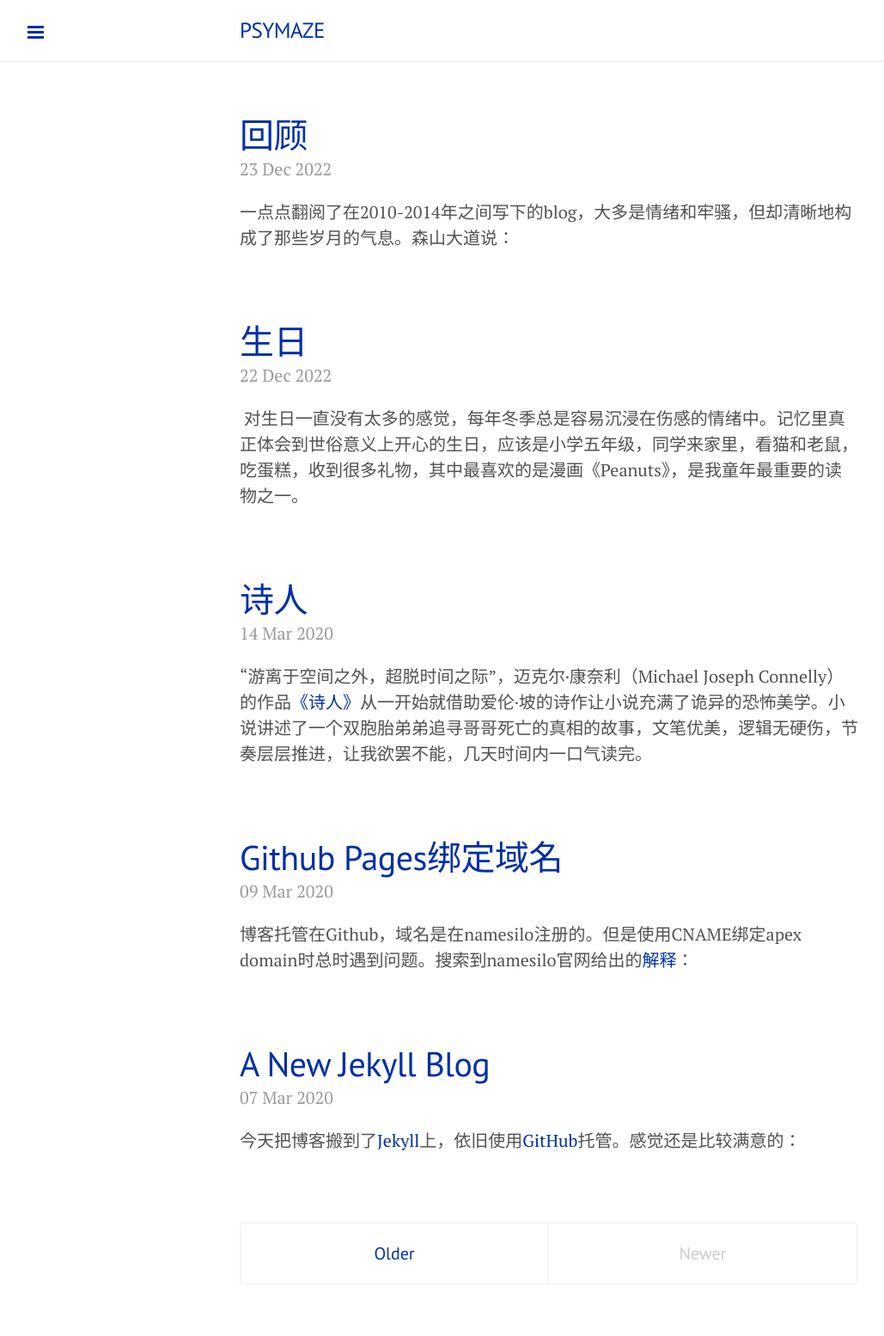
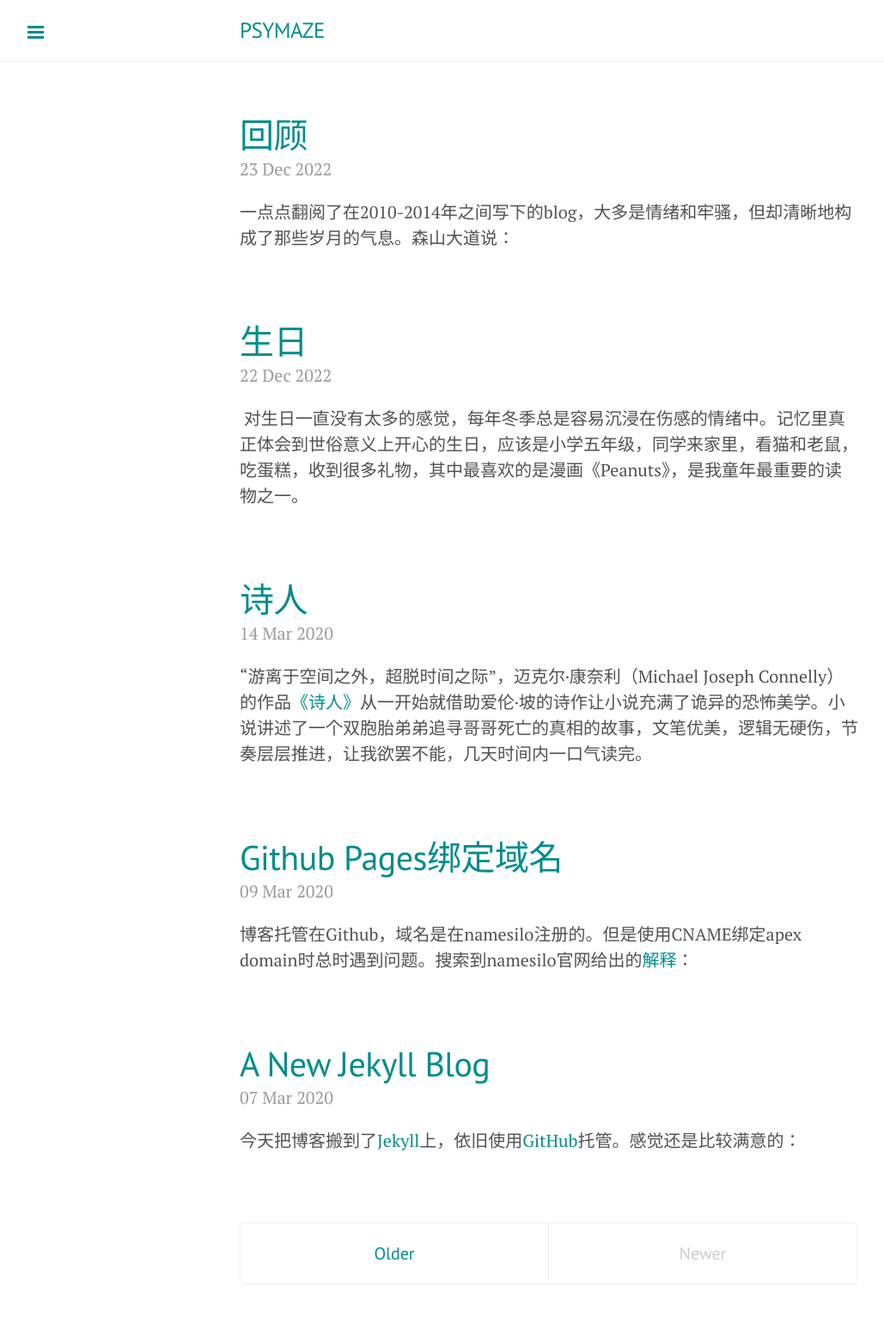
Before and after one commit to psymaze/psymaze.github.io, a Jekyll site: the page built from index.html, in a window 1280 px wide. Shown: the whole page at 86% size, without its empty margins (1-1030 px from the left). Built offline with Jekyll 4.4.1, drawn with Linux system fonts in a browser that asks for light colours; the list of posts is cut into pages by our own code.

Commit message:
color test

```diff
--- a/_layouts/default.html
+++ b/_layouts/default.html
@@ -3,7 +3,7 @@
 
   {% include head.html %}
 
-  <body class="theme-base-0d">
+  <body class="theme-base-0b">
 
     {% include sidebar.html %}
 
--- a/public/css/lanyon.css
+++ b/public/css/lanyon.css
@@ -449,12 +449,12 @@ a.pagination-item:hover {
 .theme-base-09 .sidebar,
 .theme-base-09 .sidebar-toggle:active,
 .theme-base-09 #sidebar-checkbox:checked ~ .sidebar-toggle {
-  background-color: #d28445;
+  background-color: #900021;
 }
 .theme-base-09 .container a,
 .theme-base-09 .sidebar-toggle,
 .theme-base-09 .related-posts li a:hover {
-  color: #d28445;
+  color: #900021;
 }
 
 /* Yellow */
@@ -473,12 +473,12 @@ a.pagination-item:hover {
 .theme-base-0b .sidebar,
 .theme-base-0b .sidebar-toggle:active,
 .theme-base-0b #sidebar-checkbox:checked ~ .sidebar-toggle {
-  background-color: #90a959;
+  background-color: #008c8c;
 }
 .theme-base-0b .container a,
 .theme-base-0b .sidebar-toggle,
 .theme-base-0b .related-posts li a:hover {
-  color: #90a959;
+  color: #008c8c;
 }
 
 /* Cyan */
@@ -497,12 +497,12 @@ a.pagination-item:hover {
 .theme-base-0d .sidebar,
 .theme-base-0d .sidebar-toggle:active,
 .theme-base-0d #sidebar-checkbox:checked ~ .sidebar-toggle {
-  background-color: #002fa7;
+  background-color: #003153;
 }
 .theme-base-0d .container a,
 .theme-base-0d .sidebar-toggle,
 .theme-base-0d .related-posts li a:hover {
-  color: #002fa7;
+  color: #003153;
 }
 
 /* Magenta */
```
